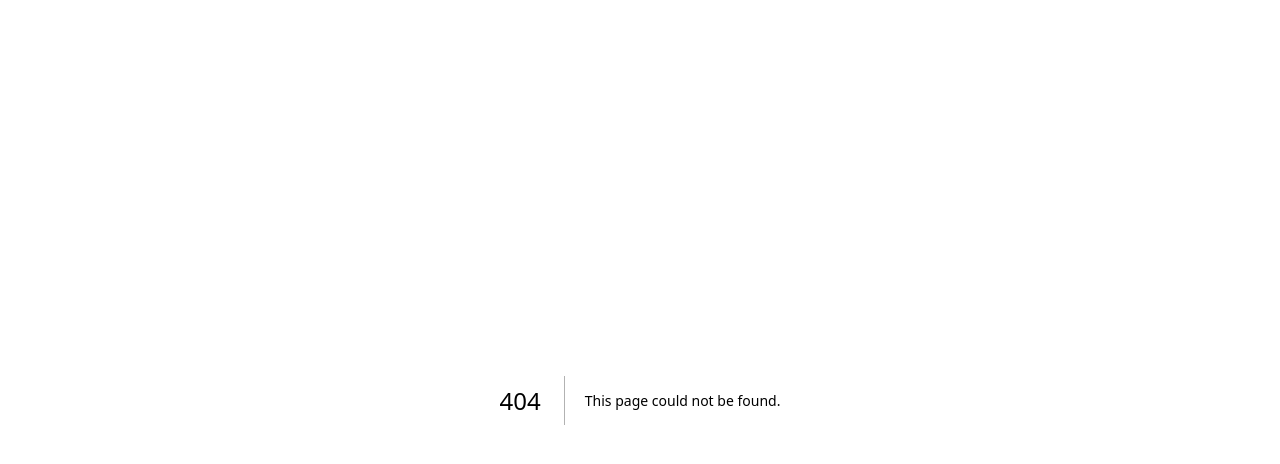
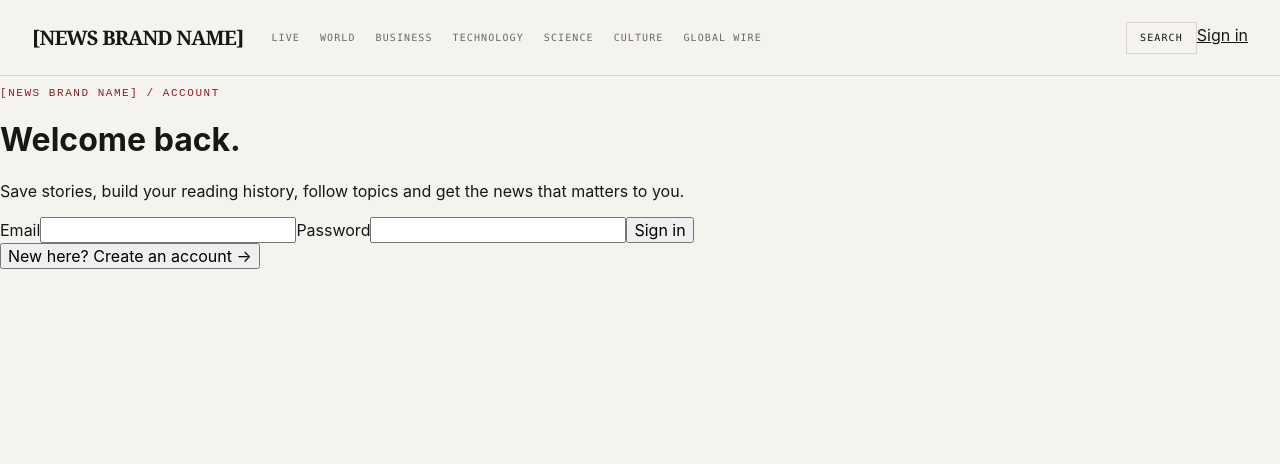
Before and after one commit to YourShubbuu/newsletter, a Next.js app in the folder apps/web/: page /account in a window 1280 px wide. Before the commit this address had no page. Shown: the top 464 px of the page. Built offline with nearby package versions, Linux system fonts and the light colour scheme; no server answers.

Commit message:
feat: add account sign in page

```diff
--- /dev/null
+++ b/apps/web/app/account/page.tsx
@@ -0,0 +1,6 @@
+import { ReaderHeader } from '@/components/reader-shell';
+import { AuthPanel } from '@/components/auth-panel';
+
+export default function AccountPage() {
+  return <><ReaderHeader /><AuthPanel /></>;
+}
```
